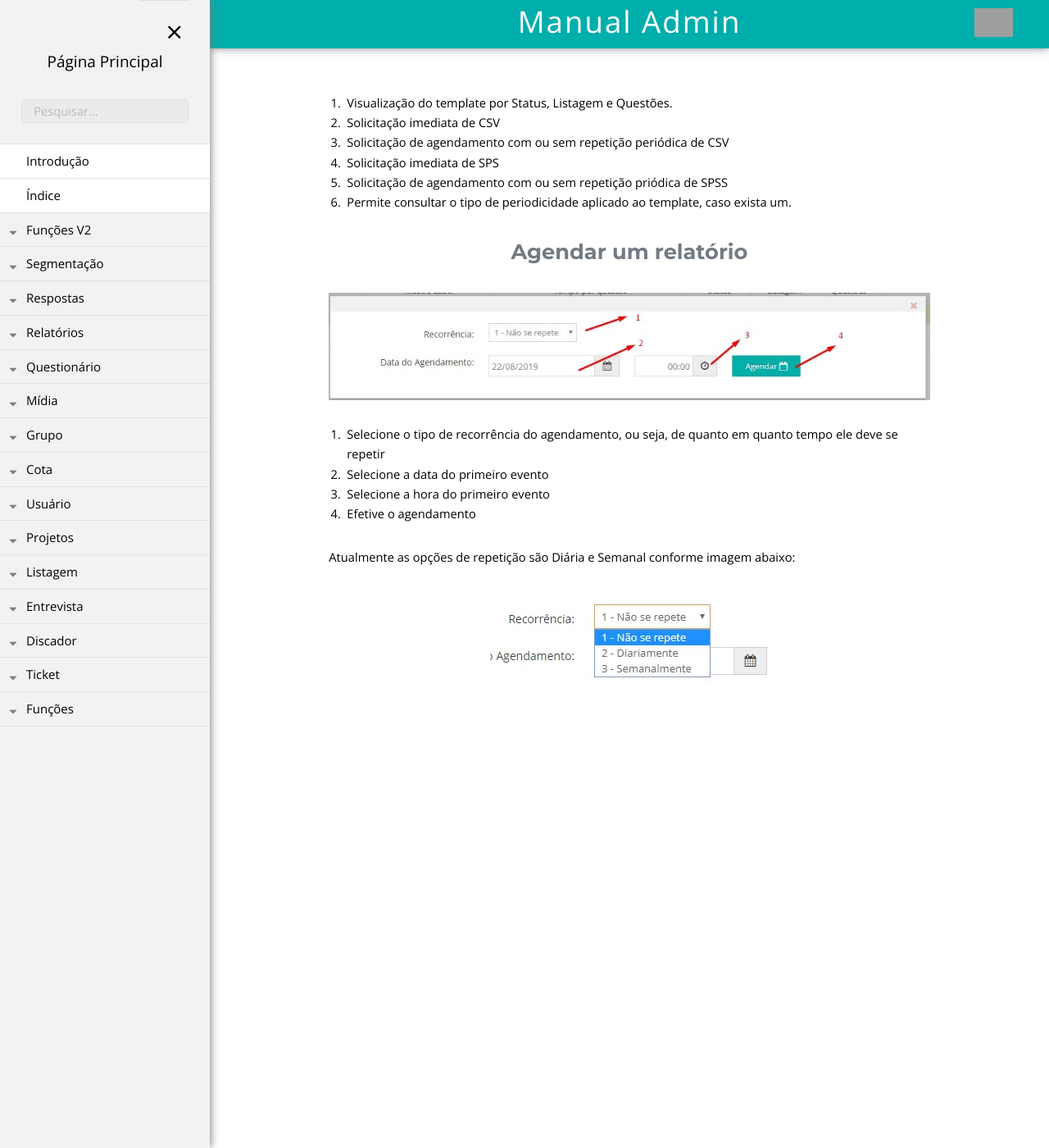
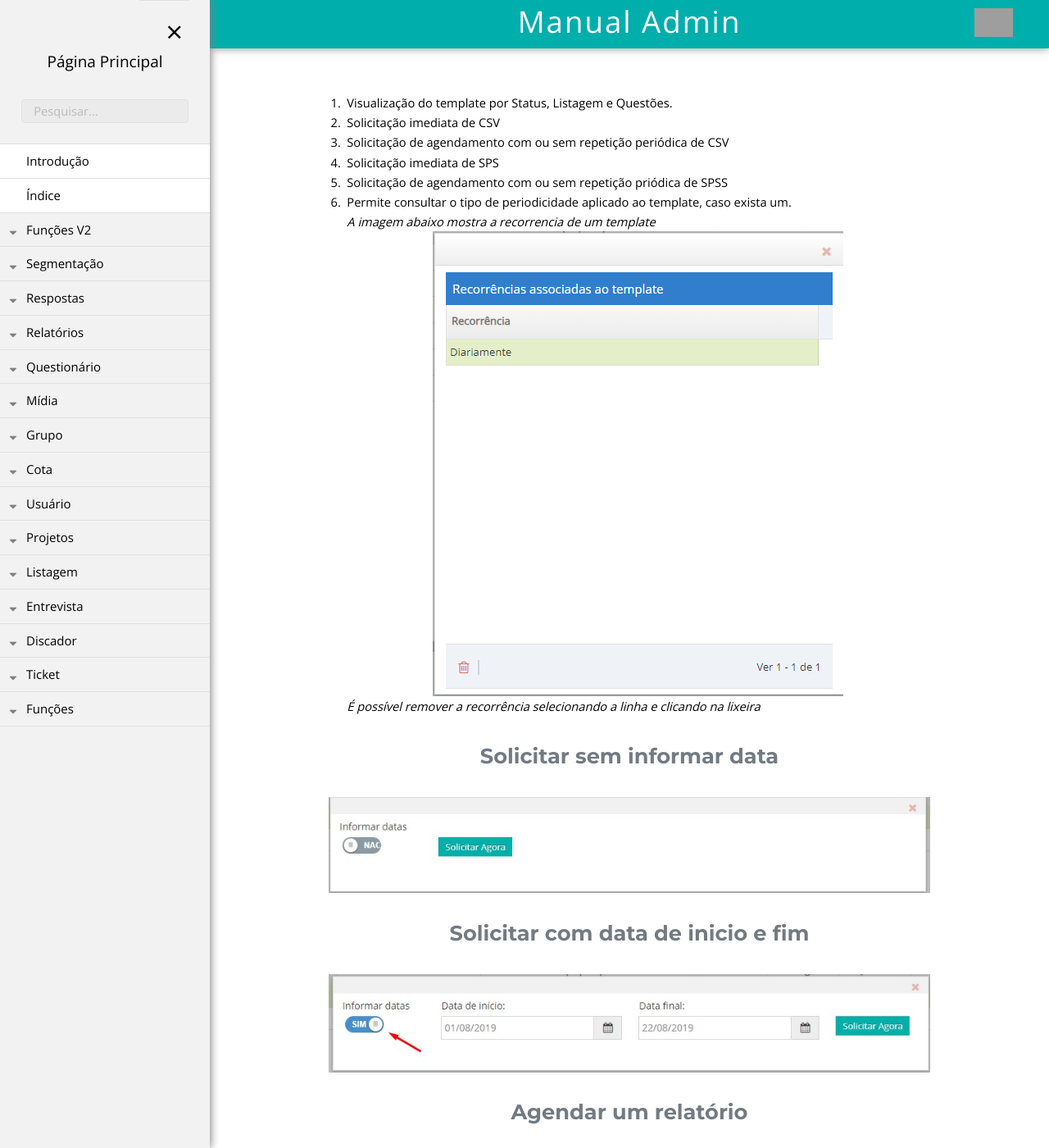
Before and after one commit to rogerio-figueiredo-hsr/hsrtechonline.github.io, a Jekyll site: the page built from _posts/2018-06-18-banco-de-respostas.md, in a window 1280 px wide and 1400 px high, scrolled down 1622 px. Shown: the whole window at 82% size. Built offline with Jekyll 4.4.1, drawn with Linux system fonts in a browser that asks for light colours; grey boxes are pictures that could not be loaded.

Commit message:
atualizacao do manual banco resposta

```diff
--- a/_posts/2018-06-18-banco-de-respostas.md
+++ b/_posts/2018-06-18-banco-de-respostas.md
@@ -49,6 +49,15 @@ pasta: "Relatorio"
 4. Solicitação imediata de SPS
 5. Solicitação de agendamento com ou sem repetição priódica de SPSS
 6. Permite consultar o tipo de periodicidade aplicado ao template, caso exista um.
+> A imagem abaixo mostra a recorrencia de um template
+![Lista recorrencias]({{ "/assets/img/ListaRecorrencia.png" | prepend: site.baseurl }})
+> É possível remover a recorrência selecionando a linha e clicando na lixeira
+
+## Solicitar sem informar data
+![Agendamento de banco de respostas]({{ "/assets/img/SolicitarRelatorioSemData.jpg" | prepend: site.baseurl }})
+
+## Solicitar com data de inicio e fim
+![Agendamento de banco de respostas]({{ "/assets/img/SolicitarRelatorioComData.jpg" | prepend: site.baseurl }})
 
 ## Agendar um relatório
 ![Agendamento de banco de respostas]({{ "/assets/img/SolicitarAgendamentoBancaoRespostaNaoRepete.jpg" | prepend: site.baseurl }})
```
Also changed, not shown: assets/img/ListaRecorrencia.png (added), assets/img/SolicitarRelatorioComData.jpg (added), assets/img/SolicitarRelatorioSemData.jpg (added).
